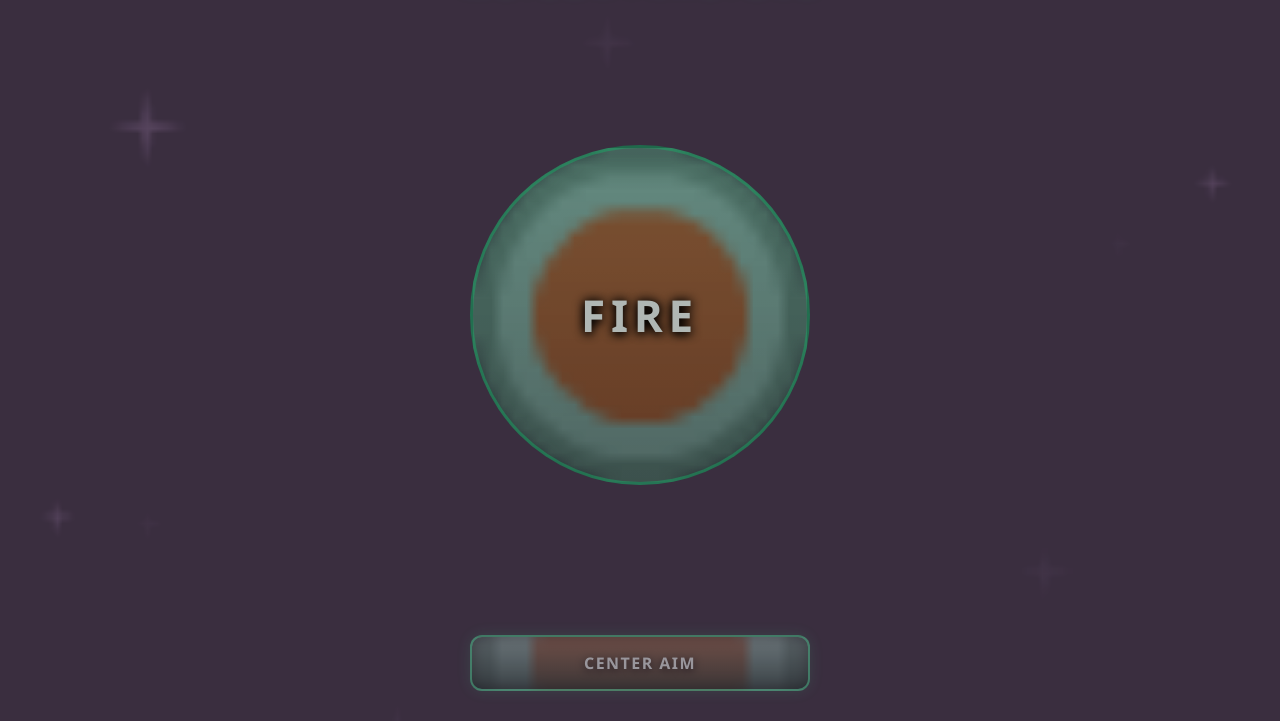
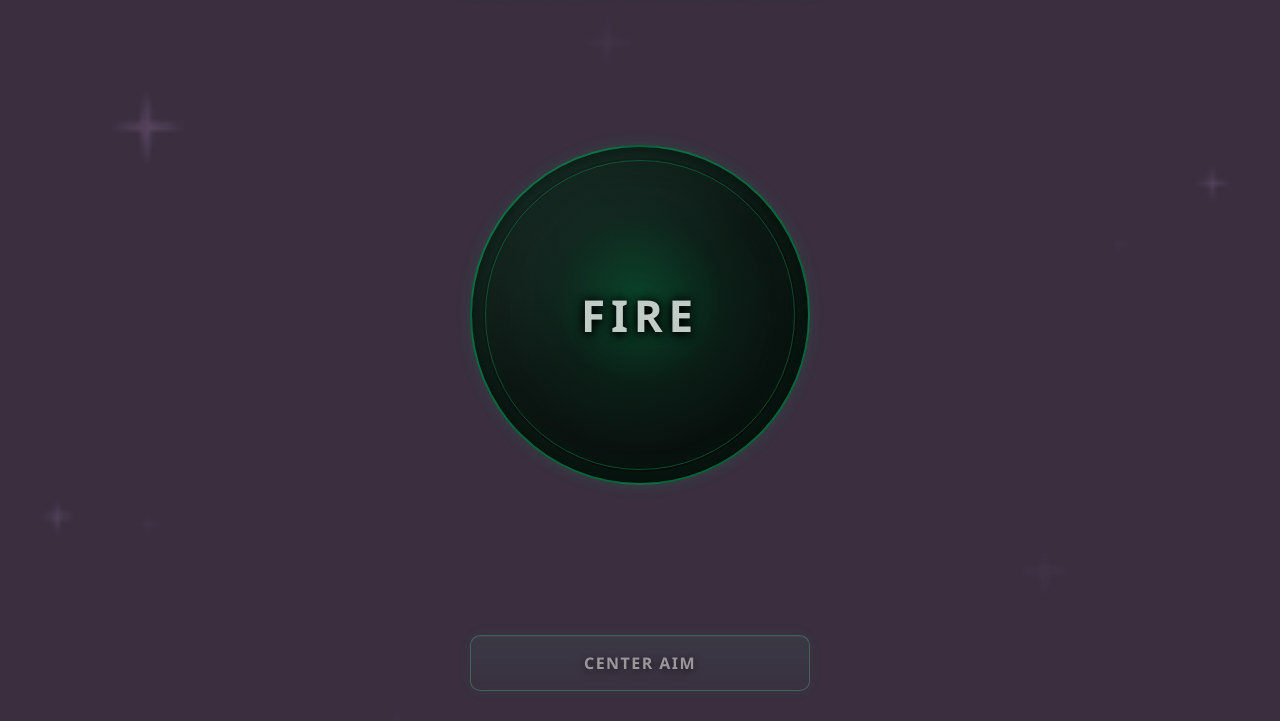
Before and after one commit to davidgronqvist-cloud/meteor-fracture, a website: page public/mobile.html in a window 1280 px wide. Shown: the part 79-800 px from the top of the page. Drawn offline with Linux system fonts and the light colour scheme.

Commit message:
fit fix and moblile fix

```diff
--- a/public/mobile.html
+++ b/public/mobile.html
@@ -54,49 +54,60 @@
       width: min(76vw, 340px, 48vh);
       aspect-ratio: 1;
       margin: auto 0;
-      border: 3px solid rgba(0, 255, 136, 0.92);
+      position: relative;
+      isolation: isolate;
+      border: 2px solid #00ff88;
       border-radius: 50%;
       background:
-        linear-gradient(rgba(0, 255, 136, 0.18), rgba(0, 70, 42, 0.34)),
-        url('/assets/Building/spaceBuilding_008.png') center / 100% 100% no-repeat;
+        radial-gradient(circle at 50% 46%, rgba(0, 255, 136, 0.25) 0%, rgba(0, 160, 87, 0.1) 34%, transparent 62%),
+        linear-gradient(145deg, #243a34 0%, #101a17 48%, #07100d 100%);
       color: #f3fff9;
       font: inherit;
       font-size: clamp(32px, 10vw, 44px);
       font-weight: 900;
       letter-spacing: 0.13em;
       text-shadow: 0 2px 10px #000, 0 0 12px #000;
-      box-shadow: 0 0 24px rgba(0, 255, 136, 0.34), inset 0 0 22px rgba(0, 0, 0, 0.42);
+      box-shadow: 0 0 28px rgba(0, 255, 136, 0.24), inset 0 0 0 11px rgba(0, 255, 136, 0.07), inset 0 0 32px rgba(0, 0, 0, 0.72);
       touch-action: manipulation;
       transition: transform 120ms ease, box-shadow 120ms ease;
     }
+    #fireBtn::before {
+      position: absolute;
+      z-index: -1;
+      inset: 13px;
+      border: 1px solid rgba(0, 255, 136, 0.32);
+      border-radius: 50%;
+      box-shadow: inset 0 0 24px rgba(0, 255, 136, 0.06);
+      content: '';
+      pointer-events: none;
+    }
     #fireBtn:active:not(:disabled) {
       transform: scale(0.96);
-      box-shadow: 0 0 38px rgba(0, 255, 136, 0.62), inset 0 0 22px rgba(0, 0, 0, 0.25);
+      box-shadow: 0 0 38px rgba(0, 255, 136, 0.62), inset 0 0 0 11px rgba(0, 255, 136, 0.07), inset 0 0 22px rgba(0, 0, 0, 0.25);
     }
     #fireBtn:disabled {
       border-color: rgba(0, 255, 136, 0.45);
-      box-shadow: none;
-      filter: brightness(0.72) saturate(0.85);
+      box-shadow: 0 0 16px rgba(0, 255, 136, 0.12), inset 0 0 0 11px rgba(0, 255, 136, 0.04), inset 0 0 32px rgba(0, 0, 0, 0.72);
+      filter: brightness(0.8);
     }
     #centerAimBtn {
       width: min(76vw, 340px);
       min-height: 56px;
       margin: 0 0 max(12px, env(safe-area-inset-bottom));
-      border: 2px solid rgba(0, 255, 136, 0.78);
-      border-radius: 12px;
-      background: linear-gradient(rgba(0, 255, 136, 0.14), rgba(0, 55, 35, 0.7)),
-        url('/assets/Building/spaceBuilding_008.png') center / cover;
+      border: 1px solid rgba(0, 255, 136, 0.55);
+      border-radius: 10px;
+      background: linear-gradient(180deg, rgba(0, 255, 136, 0.12), rgba(0, 255, 136, 0.035));
       color: #f3fff9;
       font: inherit;
       font-size: 16px;
       font-weight: 850;
       letter-spacing: 0.09em;
       text-shadow: 0 2px 8px #000;
-      box-shadow: 0 0 15px rgba(0, 255, 136, 0.22), inset 0 0 16px rgba(0, 0, 0, 0.45);
+      box-shadow: inset 0 1px rgba(255, 255, 255, 0.08), 0 0 16px rgba(0, 255, 136, 0.1);
       touch-action: manipulation;
     }
     #centerAimBtn:active:not(:disabled) {
-      background-color: rgba(0, 255, 136, 0.28);
+      background: linear-gradient(180deg, rgba(0, 255, 136, 0.24), rgba(0, 255, 136, 0.1));
       box-shadow: 0 0 25px rgba(0, 255, 136, 0.5);
     }
     #centerAimBtn:disabled {
```
Also changed, not shown: public/game.html (+5 -3 lines).
